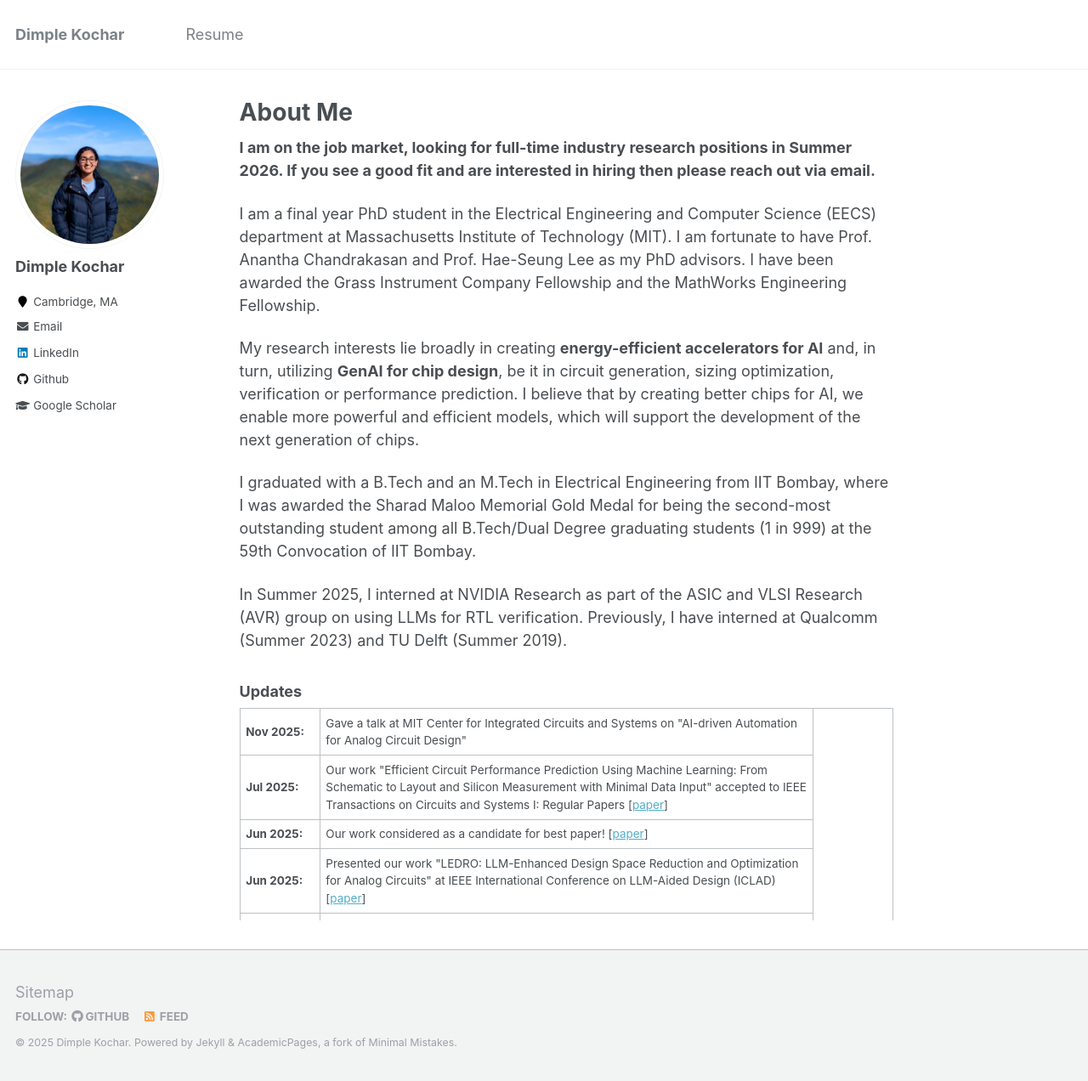
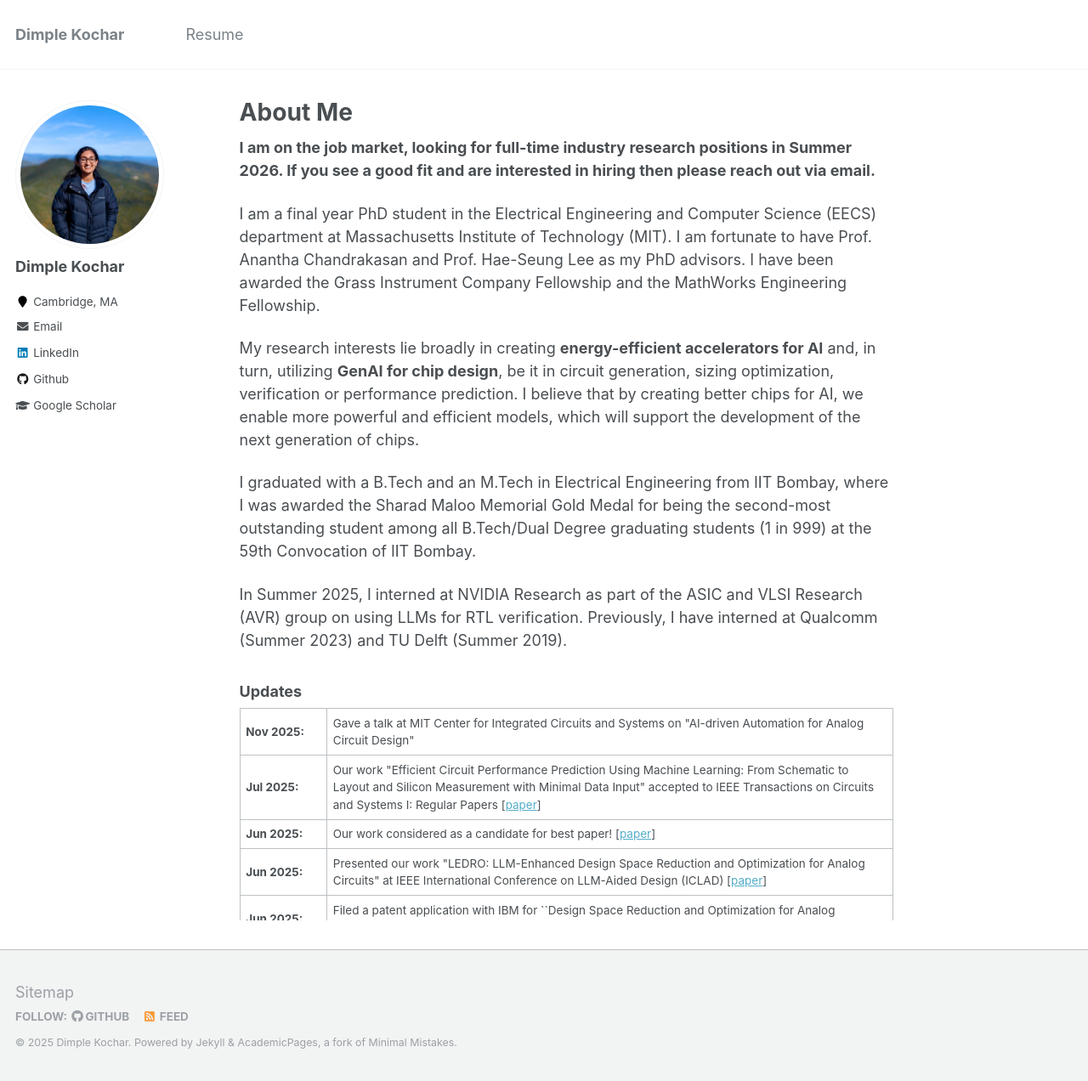
Before and after one commit to dimplekochar/dimplekochar.github.io, a Jekyll site: the page built from _pages/about.md, in a window 1280 px wide and 1272 px high. Shown: the whole window at 85% size. Built offline with Jekyll 4.4.1, drawn with Linux system fonts in a browser that asks for light colours.

Commit message:
Update about.md

```diff
--- a/_pages/about.md
+++ b/_pages/about.md
@@ -49,7 +49,7 @@ In Summer 2025, I interned at NVIDIA Research as part of the ASIC and VLSI Resea
 <tr><td><b>Sep 2021:</b></td><td>Joined the PhD program at EECS, MIT; Awarded Grass Instrument Company Fellowship</td></tr>
 <tr><td><b>Aug 2021:</b></td><td>Awarded the Sharad Maloo Memorial Gold Medal for being the second-most outstanding student in terms of general proficiency, excellence in academic performance, extracurricular activities, and social services among all B.Tech/Dual Degree graduating students (1 in 999) at the 59th Convocation of IIT Bombay</td></tr>
 <tr><td><b>Aug 2021:</b></td><td>Graduated from IIT Bombay with a BTech in Electrical Engineering, minored in computer science, MTech in Electrical Engineering specializing in Microelectronics</td></tr>
-<tr><td><b>May 2021:</b></td><td></b></td><td>Presented our work "Estimation of Time to Failure Distribution in SRAM due to Trapped Oxide Charges" at IEEE International Symposium on Circuits and Systems (ISCAS) [<a href="https://ieeexplore.ieee.org/abstract/document/9401180">paper</a>]</td></tr>
+<tr><td><b>May 2021:</b></td><td>Presented our work "Estimation of Time to Failure Distribution in SRAM due to Trapped Oxide Charges" at IEEE International Symposium on Circuits and Systems (ISCAS) [<a href="https://ieeexplore.ieee.org/abstract/document/9401180">paper</a>]</td></tr>
 <tr><td><b>Apr 2021:</b></td><td>Awarded the ‘Travel Grants for UG students by C'1992 and C'1998’ for IEEE ISCAS 2021</td></tr>
 <tr><td><b>Mar 2021:</b></td><td>Presented our work "Modeling of HKMG Stack Process Impact on Gate Leakage, SILC and PBTI" at IEEE International Reliability Physics Symposium (IRPS) [<a href="https://ieeexplore.ieee.org/abstract/document/9405154">paper</a>]</td></tr>
 <tr><td><b>Jan 2021:</b></td><td>Selected as TA for Control Systems (EE302)</td></tr>
```
